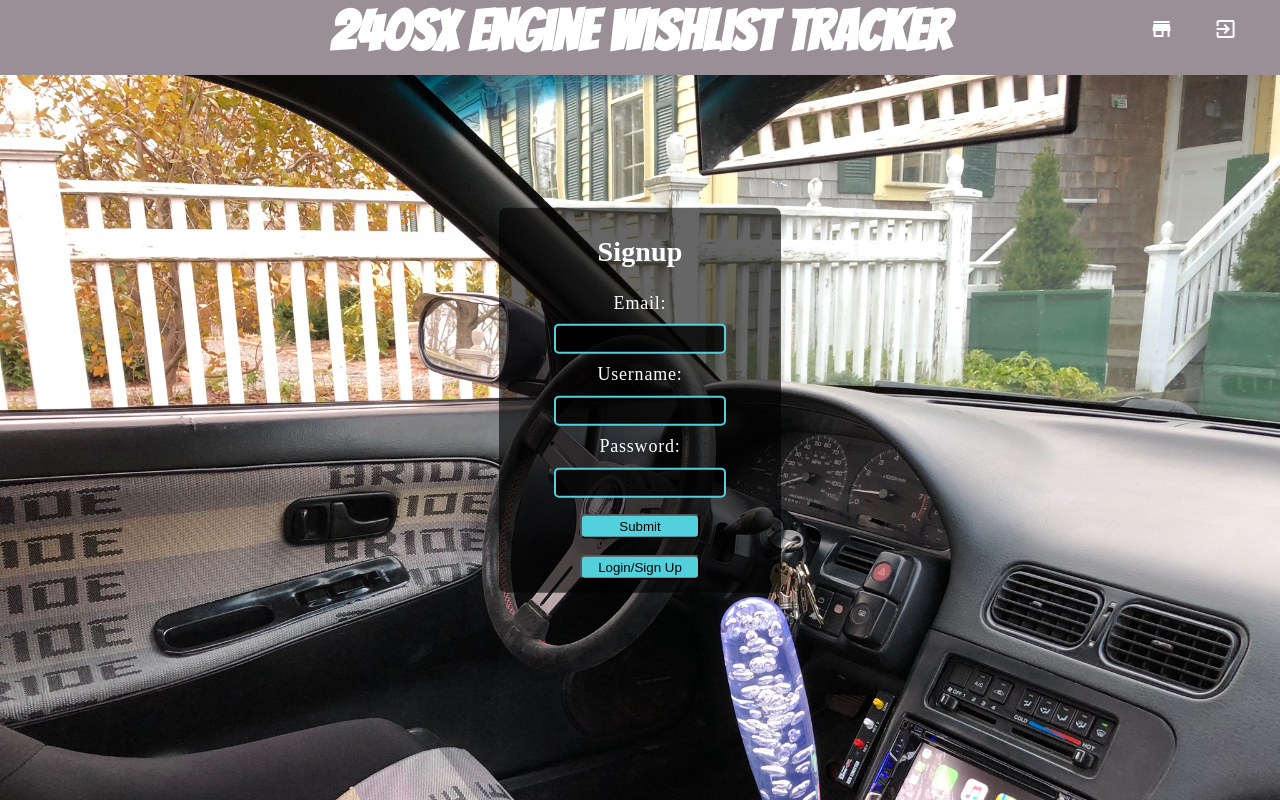
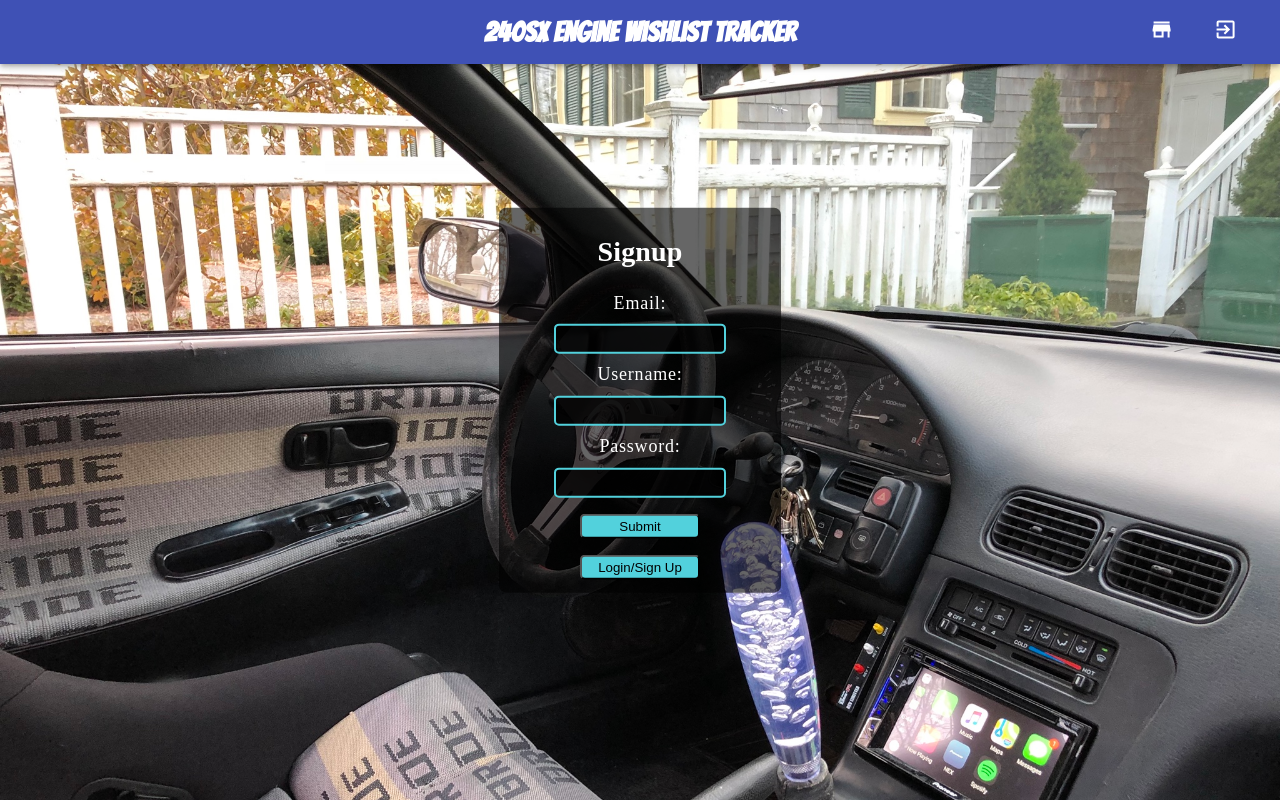
Before and after one commit to jhiggins3231/engine-client, a React (Create React App) app: page / in a window 1280 px wide. Shown: the top 800 px of the page. Built offline with nearby package versions, Linux system fonts and the light colour scheme.

Commit message:
updating nav

```diff
--- a/src/components/Navbar/Navbar.js
+++ b/src/components/Navbar/Navbar.js
@@ -55,8 +55,7 @@ const Navbar = (props) => {
     <React.Fragment>
     <CssBaseline />
     <HideOnScroll {...props}>
-      <AppBar className='Appbar' position="static">
-        <Nav className='Toolbar'>
+      <AppBar>
           <Toolbar>
           <Typography variant="title">
             <Intro><h1>
@@ -69,7 +68,6 @@ const Navbar = (props) => {
             <Icon>
             <ExitToAppIcon icon={<ExitToAppIcon />}  onClick= {() => props.setSession(undefined)}></ExitToAppIcon></Icon>
             </Toolbar>
-        </Nav>
       </AppBar>
       </HideOnScroll>
       </React.Fragment>
```
